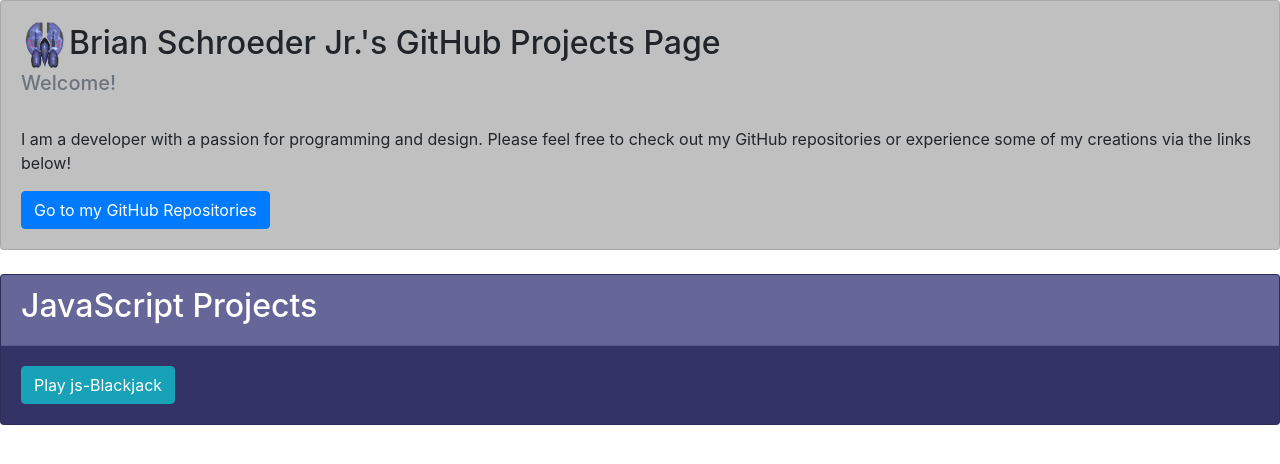
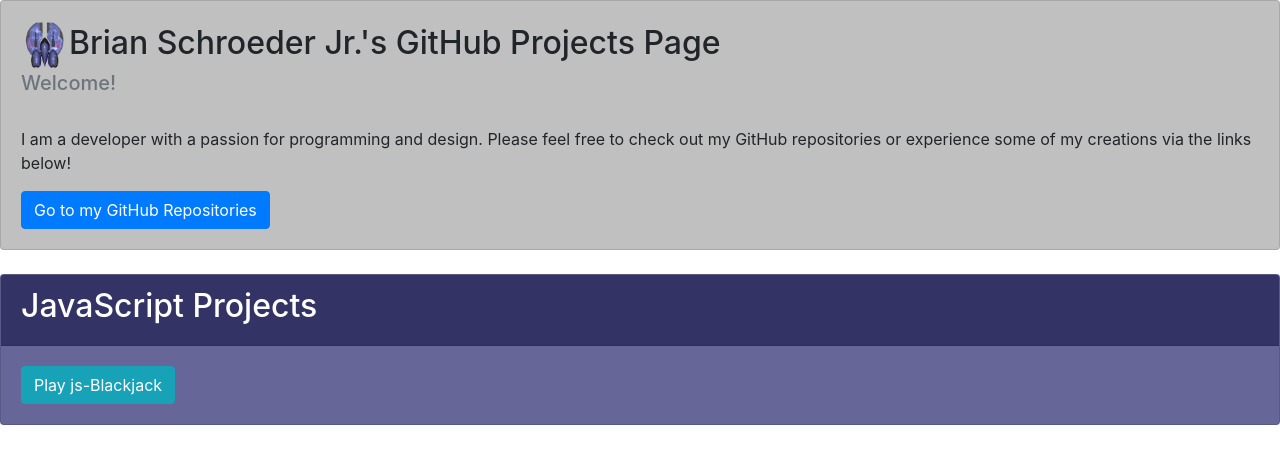
Before and after one commit to BrianSchroederJr/brianschroederjr.github.io, a plain HTML site: page index.html in a window 1280 px wide. Drawn offline with nearby package versions, Linux system fonts and the light colour scheme.

Commit message:
Color changes

```diff
--- a/index.html
+++ b/index.html
@@ -18,8 +18,8 @@
 			</div>
 		</div>
 		<br>
-		<div class="card" style="background-color: #333366;">
-			<div class="card-header" style="background-color: #666699;">
+		<div class="card" style="background-color: #666699;">
+			<div class="card-header" style="background-color: #333366;">
 				<h2 style="color: white;">JavaScript Projects</h2>
 			</div>
 			<div class="card-body">
```
